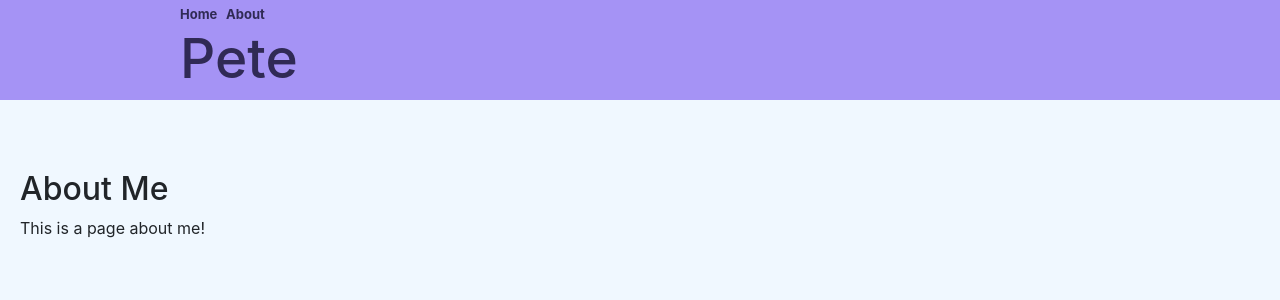
After one commit to Tepah/my_site, a Flask app: template templates/home/about.html in a window 1280 px wide. The commit adds this page. Shown: the top 300 px of the page. Run offline with Flask 2, Linux system fonts and the light colour scheme; the template is opened without the code that fills it, so the values that code supplies are empty; some libraries are stand-ins or nearby versions.

Commit message:
Organization

```diff
--- a/app.py
+++ b/app.py
@@ -14,12 +14,12 @@ def get_projects():
 @app.route('/')
 def index():
     test_projects = get_projects()
-    return flask.render_template('index.html', projects=test_projects)
+    return flask.render_template('home/index.html', projects=test_projects)
 
 
 @app.route('/about')
 def about():
-    return flask.render_template('about.html')
+    return flask.render_template('home/about.html')
 
 
 if __name__ == '__main__':
--- a/static/css/site.css
+++ b/static/css/site.css
@@ -1,3 +1,11 @@
+/*color pallette
+    lavender: #a593f5
+    dark blue: #302A55
+    maroon: #7C2E4E
+    light light purple: #AFB0CD
+    alice blue
+ */
+
 .title {
     font-weight: bold;
 }
@@ -7,7 +15,7 @@
 }
 
 .top_bar nav > a {
-    color: black;
+    color: #302A55;
     font-size: small;
     margin-right: 5px;
     text-decoration: none;
@@ -27,7 +35,7 @@
 
 .top_bar h1 {
     font-size: 55px;
-    color: black;
+    color: #302A55;
     cursor: default;
 }
 
@@ -38,3 +46,7 @@
 .main_content {
     padding: 70px 20px 20px 20px;
 }
+
+body {
+    background-color: aliceblue;
+}
--- /dev/null
+++ b/templates/home/about.html
@@ -0,0 +1,12 @@
+{% extends "shared/_layout.html" %}
+{% block title %}About Pete Potipitak{% endblock %}
+
+{% block main_content %}
+
+<h2>About Me</h2>
+
+<div>
+    This is a page about me!
+</div>
+
+{% endblock %}
--- a/templates/index.html
+++ b/templates/home/index.html
@@ -1,4 +1,4 @@
-{% extends "_layout.html" %}
+{% extends "shared/_layout.html" %}
 {% block main_content %}
 
     <h3 style="text-align: center; color: grey">
--- a/templates/_layout.html
+++ b/templates/shared/_layout.html
@@ -2,12 +2,14 @@
 <html lang="en">
 <head>
     <meta charset="UTF-8">
-    <title>Pete's Website</title>
+    <title>{% block title %}Pete's Website{% endblock %}</title>
 
     <link rel="stylesheet" href="https://maxcdn.bootstrapcdn.com/bootstrap/4.0.0/css/bootstrap.min.css"
           integrity="sha384-Gn5384xqQ1aoWXA+058RXPxPg6fy4IWvTNh0E263XmFcJlSAwiGgFAW/dAiS6JXm" crossorigin="anonymous">
 
     <link rel="stylesheet" href="static/css/site.css" />
+
+    {% block additional_css %}{% endblock %}
 </head>
 <body>
 
@@ -26,5 +28,6 @@
 <script src="https://code.jquery.com/jquery-3.2.1.slim.min.js" integrity="sha384-KJ3o2DKtIkvYIK3UENzmM7KCkRr/rE9/Qpg6aAZGJwFDMVNA/GpGFF93hXpG5KkN" crossorigin="anonymous"></script>
 <script src="https://cdnjs.cloudflare.com/ajax/libs/popper.js/1.12.9/umd/popper.min.js" integrity="sha384-ApNbgh9B+Y1QKtv3Rn7W3mgPxhU9K/ScQsAP7hUibX39j7fakFPskvXusvfa0b4Q" crossorigin="anonymous"></script>
 <script src="https://maxcdn.bootstrapcdn.com/bootstrap/4.0.0/js/bootstrap.min.js" integrity="sha384-JZR6Spejh4U02d8jOt6vLEHfe/JQGiRRSQQxSfFWpi1MquVdAyjUar5+76PVCmYl" crossorigin="anonymous"></script>
+{% block additional_js %}{% endblock %}
 </body>
 </html>
```
Also changed, not shown: templates/about.html (deleted, +0 -10 lines).
